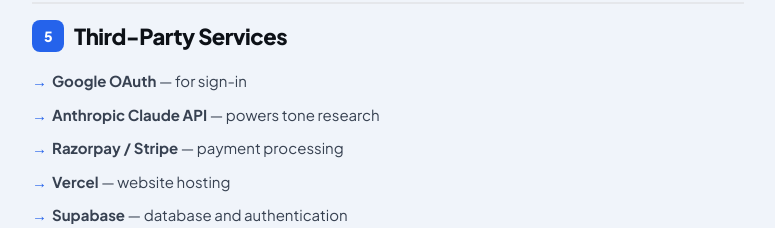
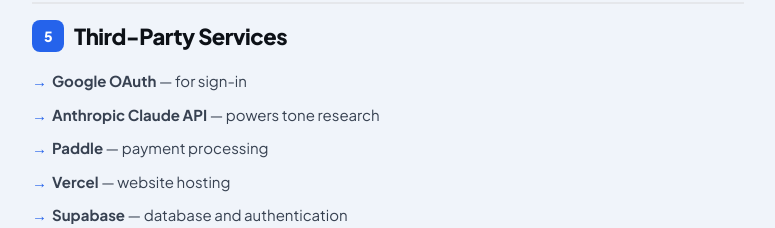
Before and after one commit to proofpal-app/tonefit-app, a plain HTML site: page privacy.html in a window 1280 px wide. Shown: the part 2160-2388 px from the top of the page, without its empty margins (252-1027 px from the left). Drawn offline with Linux system fonts and the light colour scheme.

Commit message:
fix privacy payment processor

```diff
--- a/privacy.html
+++ b/privacy.html
@@ -145,7 +145,7 @@
     <ul>
       <li><strong>Google OAuth</strong> — for sign-in</li>
       <li><strong>Anthropic Claude API</strong> — powers tone research</li>
-      <li><strong>Razorpay / Stripe</strong> — payment processing</li>
+      <li><strong>Paddle</strong> — payment processing</li>
       <li><strong>Vercel</strong> — website hosting</li>
       <li><strong>Supabase</strong> — database and authentication</li>
       <li><strong>iTunes Search API</strong> — song search autocomplete</li>
```
